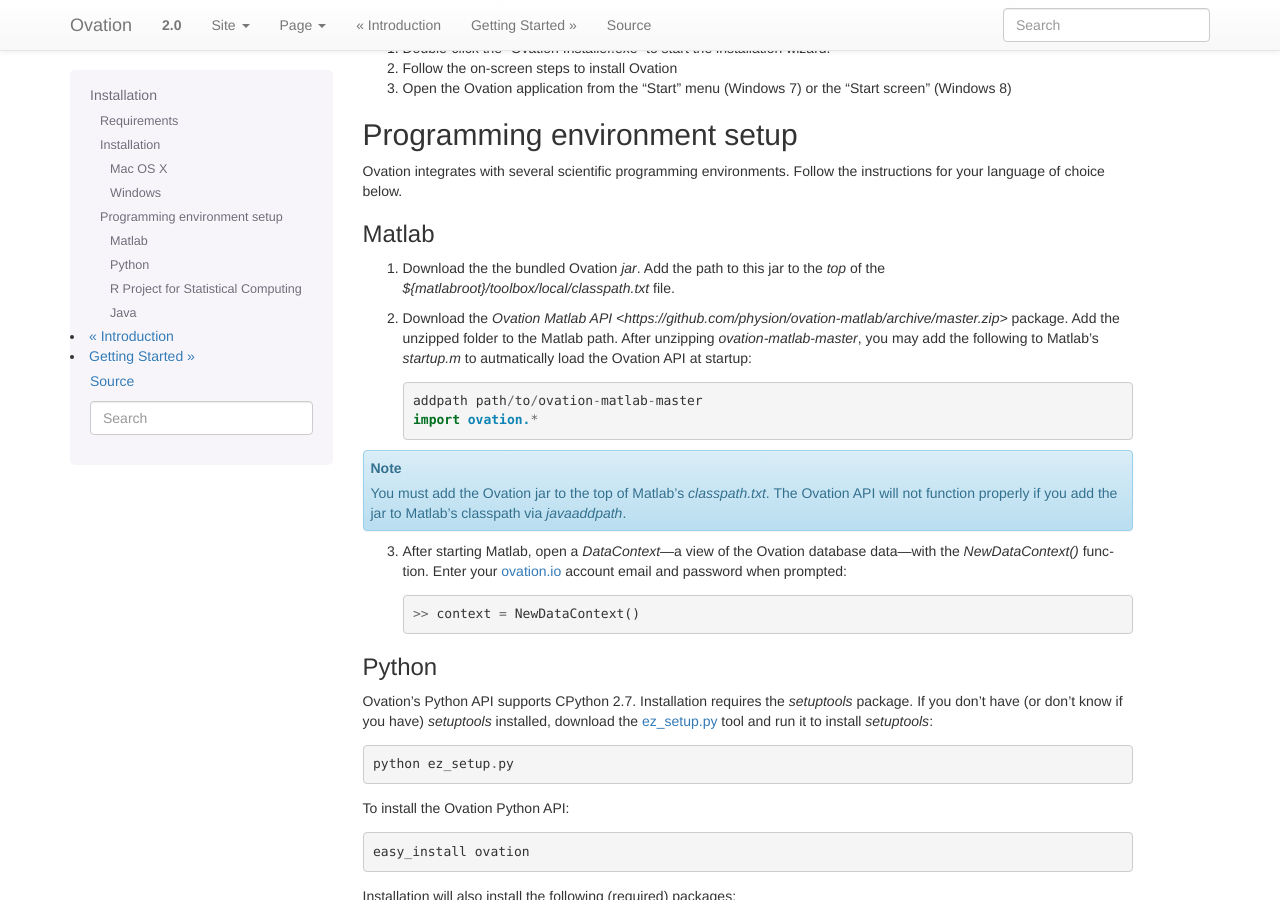
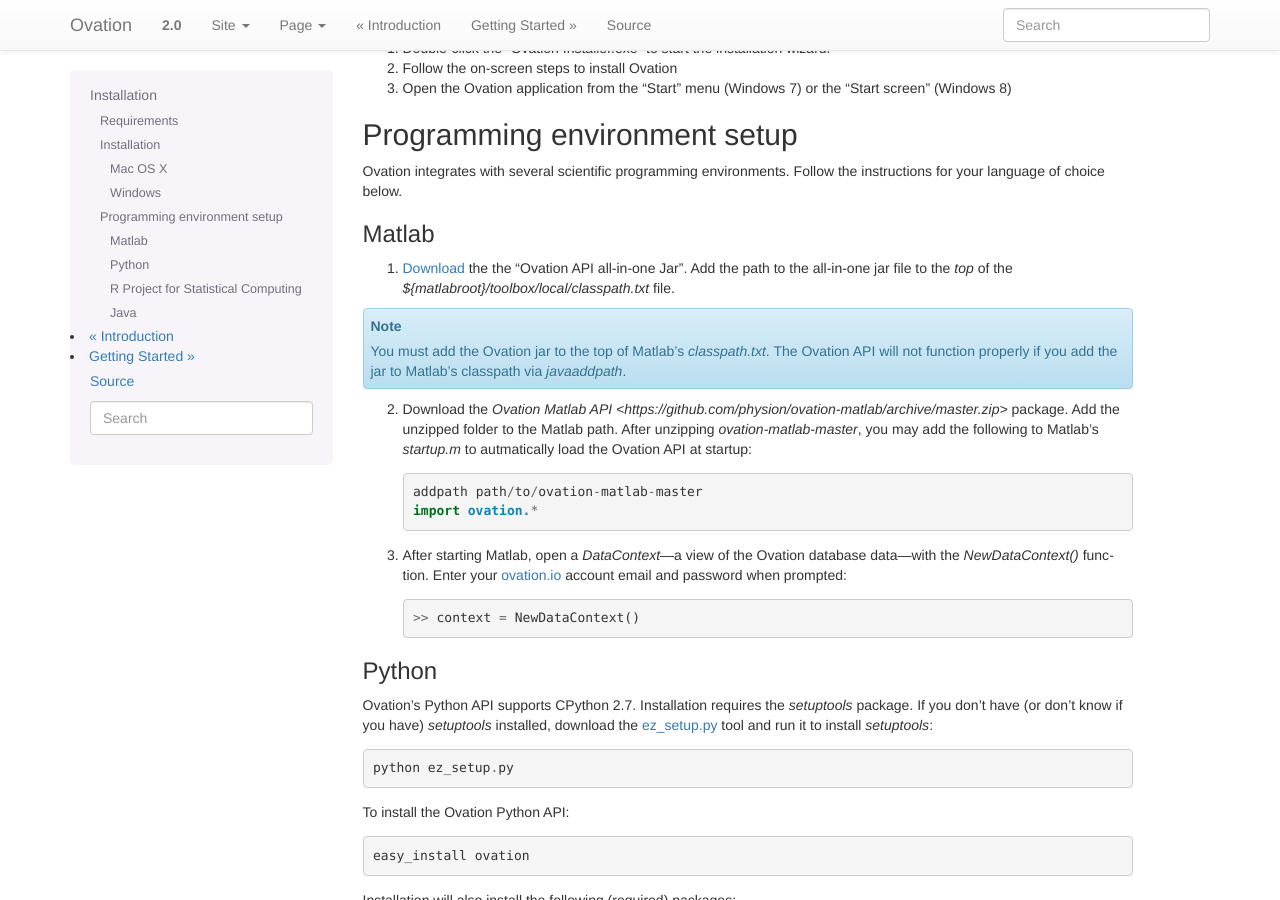
Before and after one commit to physion/ovation-docs, a Sphinx documentation site: the page built from source/installation.rst, in a window 1280 px wide and 900 px high, scrolled down 1092 px. Built offline with Sphinx 7.4.7, drawn with Linux system fonts in a browser that asks for light colours.

Commit message:
Added selected importers and updated Matlab install

```diff
--- a/source/getting_started.rst
+++ b/source/getting_started.rst
@@ -1,3 +1,5 @@
+.. _doc-getting-started:
+
 ***************
 Getting Started
 ***************
--- a/source/index.rst
+++ b/source/index.rst
@@ -15,6 +15,8 @@
     installation
     getting_started
 
+.. importing_data
+
 
 .. |(R)| unicode:: U+00AE
 .. |Ovation(TM)| unicode:: Ovation U+2122
--- a/source/installation.rst
+++ b/source/installation.rst
@@ -58,26 +58,25 @@
 
 Ovation integrates with several scientific programming environments. Follow the instructions for your language of choice below.
 
+.. _sec-matlab-installation:
+
 Matlab
 ------
 
-1. Download the the bundled Ovation `jar`. Add the path to this jar to the *top* of the `${matlabroot}/toolbox/local/classpath.txt` file.
+1. `Download <http://ovation.io/downloads>`_ the the "Ovation API all-in-one Jar". Add the path to the all-in-one jar file to the *top* of the `${matlabroot}/toolbox/local/classpath.txt` file.
+
+.. note::
+    You must add the Ovation jar to the top of Matlab's `classpath.txt`. The Ovation API will not function properly if you add the jar to Matlab's classpath via `javaaddpath`.
 
 2. Download the `Ovation Matlab API <https://github.com/physion/ovation-matlab/archive/master.zip>` package. Add the unzipped folder to the Matlab path. After unzipping `ovation-matlab-master`, you may add the following to Matlab's `startup.m` to autmatically load the Ovation API at startup::
 
     addpath path/to/ovation-matlab-master
     import ovation.*
 
-.. note::
-    You must add the Ovation jar to the top of Matlab's `classpath.txt`. The Ovation API will not function properly if you add the jar to Matlab's classpath via `javaaddpath`.
-
 3. After starting Matlab, open a `DataContext`—a view of the Ovation database data—with the `NewDataContext()` function. Enter your `ovation.io <http://ovation.io>`_ account email and password when prompted::
 
     >> context = NewDataContext()
 
-
-.. todo::
-    Provide JAR download
 
 Python
 ------
```
Also changed, not shown: source/importing_data.rst (added, +56 -0 lines).
